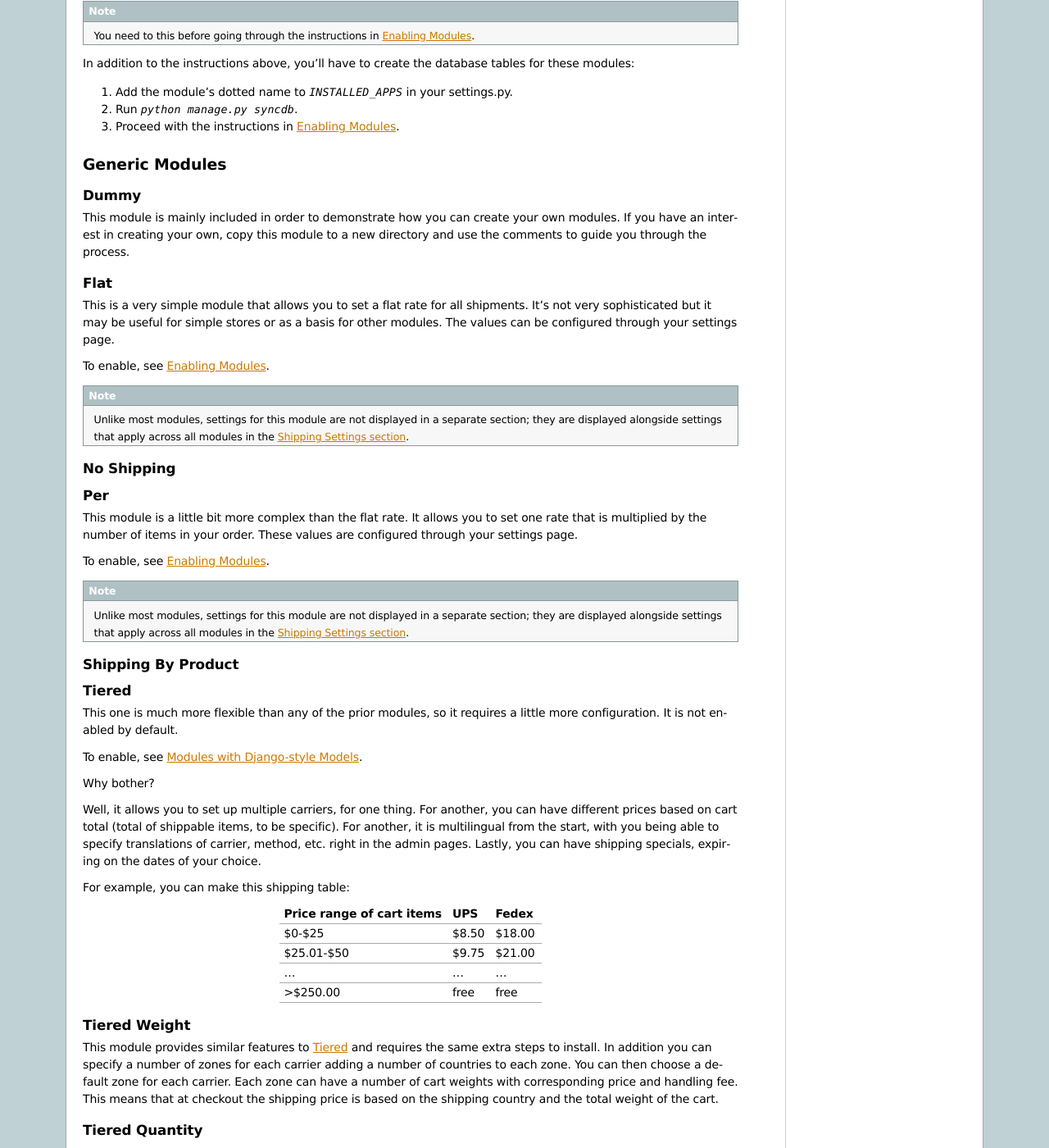
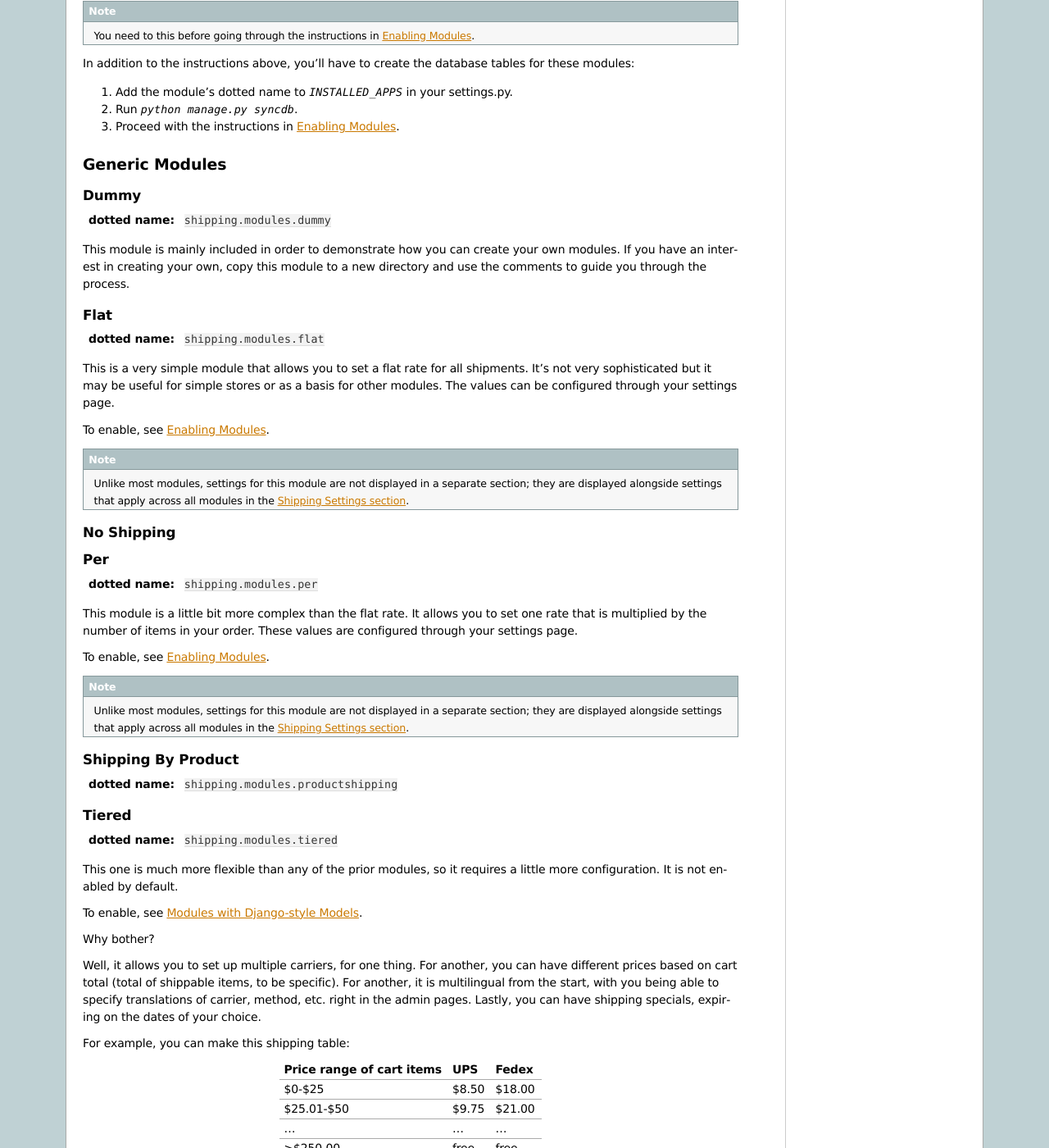
Before and after one commit to opencoca/WEB-Satchmo, a Sphinx documentation site: the page built from docs/shipping.txt, in a window 1280 px wide and 1400 px high, scrolled down 1511 px. Shown: the whole window at 82% size. Built offline with Sphinx 7.4.7, drawn with Linux system fonts in a browser that asks for light colours; some of the changed text lies outside the part shown.

Commit message:
docs/shipping: add dotted names
References #1107.

```diff
--- a/docs/shipping.txt
+++ b/docs/shipping.txt
@@ -107,6 +107,8 @@ Generic Modules
 Dummy
 ^^^^^
 
+:dotted name: ``shipping.modules.dummy``
+
 This module is mainly included in order to demonstrate how you can create your own modules.  If
 you have an interest in creating your own, copy this module to a new directory and use the comments
 to guide you through the process.
@@ -115,6 +117,8 @@ to guide you through the process.
 
 Flat
 ^^^^
+
+:dotted name: ``shipping.modules.flat``
 
 This is a very simple module that allows you to set a flat rate for all shipments.  It's not very
 sophisticated but it may be useful for simple stores or as a basis for other modules.  The values
@@ -139,6 +143,8 @@ No Shipping
 Per
 ^^^
 
+:dotted name: ``shipping.modules.per``
+
 This module is a little bit more complex than the flat rate.  It allows you to set one rate that is
 multiplied by the number of items in your order.  These values are configured through your settings
 page.
@@ -155,12 +161,16 @@ To enable, see `Enabling Modules`_.
 Shipping By Product
 ^^^^^^^^^^^^^^^^^^^
 
+:dotted name: ``shipping.modules.productshipping``
+
 .. TODO
 
 .. _shipping_tiered:
 
 Tiered
 ^^^^^^
+
+:dotted name: ``shipping.modules.tiered``
 
 This one is much more flexible than any of the prior modules, so it requires a little more configuration.
 It is not enabled by default.
@@ -194,6 +204,8 @@ For example, you can make this shipping table:
 Tiered Weight
 ^^^^^^^^^^^^^
 
+:dotted name: ``shipping.modules.tieredweight``
+
 This module provides similar features to :ref:`shipping_tiered` and requires the same extra steps to install. In addition
 you can specify a number of zones for each carrier adding a number of countries to each zone. You can then
 choose a default zone for each carrier. Each zone can have a number of cart weights with corresponding
@@ -204,6 +216,8 @@ and the total weight of the cart.
 
 Tiered Quantity
 ^^^^^^^^^^^^^^^
+
+:dotted name: ``shipping.modules.tieredquantity``
 
 .. TODO
 
@@ -217,6 +231,8 @@ Specialised Modules
 
 UPS
 ^^^
+
+:dotted name: ``shipping.modules.ups``
 
 To enable, see `Enabling Modules`_.
 
@@ -270,6 +286,8 @@ one 6 pound package. If your shop has a different method of shipping, you will n
 Fedex
 ^^^^^
 
+:dotted name: ``shipping.modules.fedex``
+
 To enable, see `Enabling Modules`_.
 
 The Fedex module allows Satchmo to calculate shipping costs using the Fedex Web Services interface.
@@ -298,6 +316,8 @@ Once you've got the module installed its time to get your account set up with Fe
 USPS
 ^^^^
 
+:dotted name: ``shipping.modules.usps``
+
 To enable, see `Enabling Modules`_.
 
 The United States Postal Service module allows you to calculate shipping costs using the USPS web api. Here are a couple of noted
@@ -317,6 +337,8 @@ regarding this module:
 
 Canada Post
 ^^^^^^^^^^^
+
+:dotted name: ``shipping.modules.canadapost``
 
 To enable, see `Enabling Modules`_.
 
```
